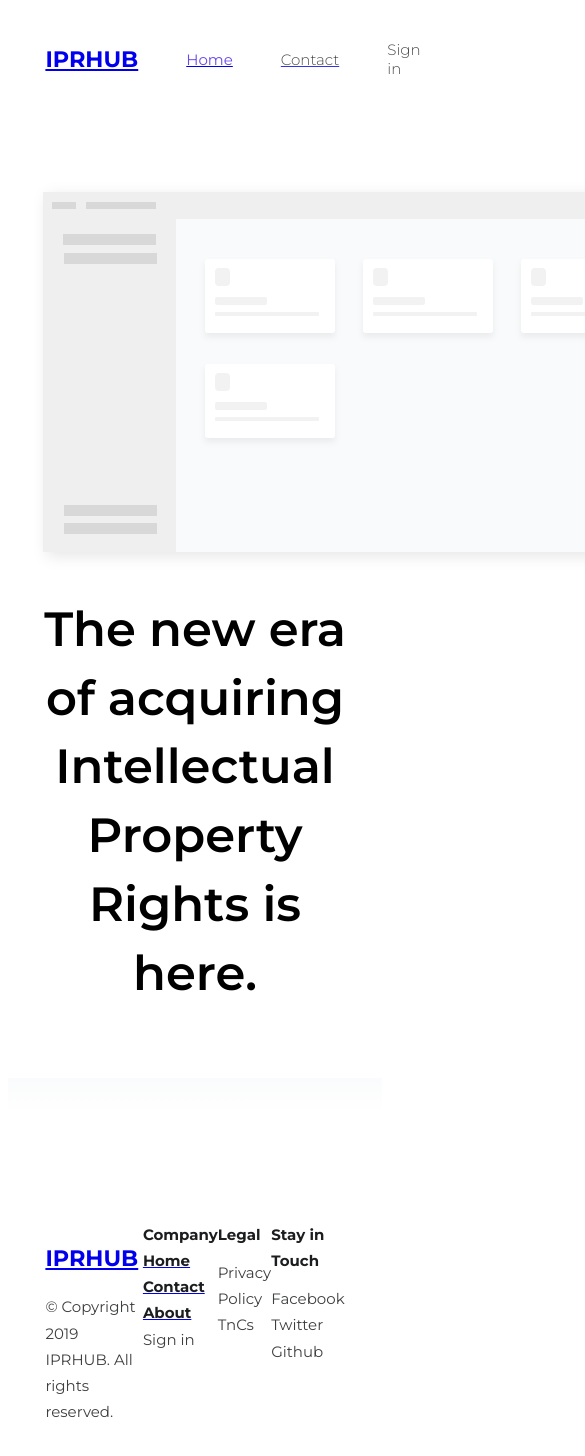
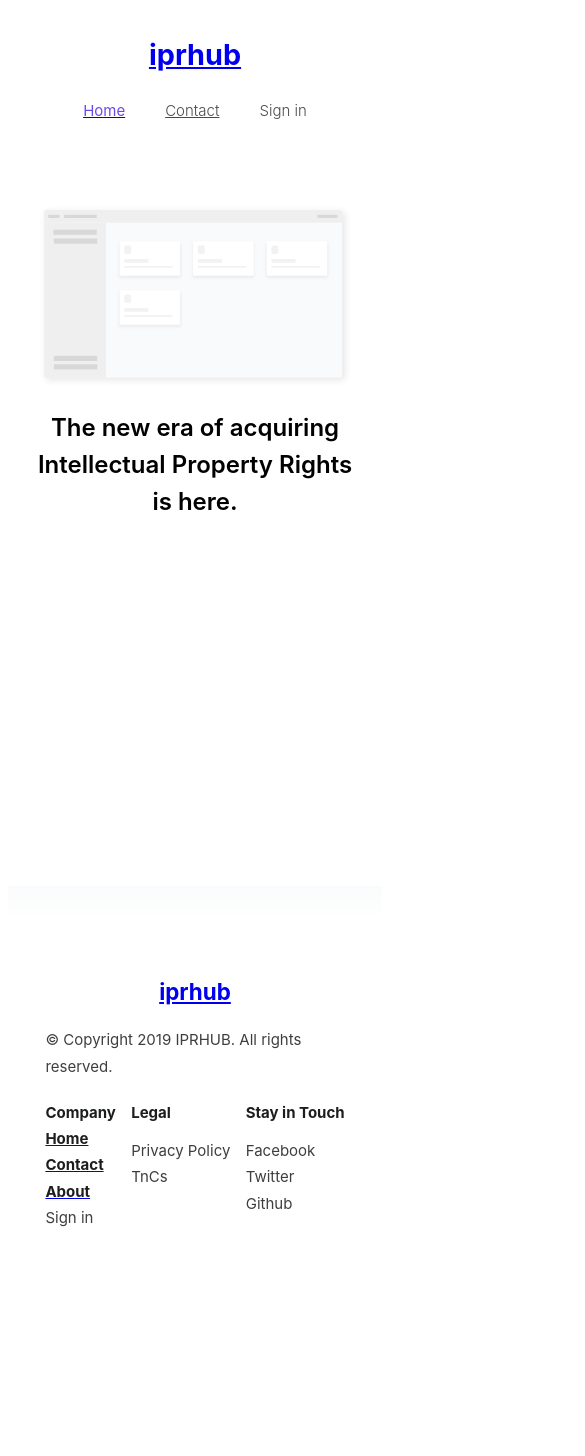
Before and after one commit to iprhub/iprhub, a Next.js app: page / in a window 390 px wide. Shown: the top 1456 px of the page, 585 px wide, since content can reach past the window. After the commit the page ends 1279 px from the top, so only its background shows below. Built offline with nearby package versions, Linux system fonts and the light colour scheme.

Commit message:
Improved mobile view

```diff
--- a/components/Footer.js
+++ b/components/Footer.js
@@ -1,6 +1,9 @@
 import React from 'react';
 import styled from 'styled-components';
 import Link from 'next/link';
+
+//local imports
+import { mobileWidth } from '../lib/utils/screenSizes';
 
 const FooterWrapper = styled.div`
   background-image: linear-gradient(#fafbfc 0, #fff 36px);
@@ -14,6 +17,10 @@ const FooterStyle = styled.div`
   margin-left: 10%;
   margin-right: 10%;
   padding: 144px 0 72px;
+  @media (max-width: ${mobileWidth}) {
+    flex-direction: column;
+    padding: 70px 0 40px;
+  }
 `;
 
 const FooterLeftStyle = styled.div`
@@ -23,6 +30,9 @@ const FooterLeftStyle = styled.div`
   margin: 0;
   padding: 0;
   text-align: left;
+  @media (max-width: ${mobileWidth}) {
+    padding: 0px 0px 20px 0px;
+  }
 `;
 
 const FooterRightStyle = styled.div`
@@ -74,6 +84,9 @@ const LogoStyle = styled.p`
   font-weight: 700;
   font-size: 1.4rem;
   cursor: pointer;
+  @media (max-width: ${mobileWidth}) {
+    text-align: center;
+  }
 `;
 
 const Footer = () => {
@@ -82,7 +95,7 @@ const Footer = () => {
       <FooterStyle>
         <FooterLeftStyle>
           <Link href="/">
-            <LogoStyle>IPRHUB</LogoStyle>
+            <LogoStyle>iprhub</LogoStyle>
           </Link>
           <FooterItemsStyle>
             © Copyright 2019 IPRHUB. All rights reserved.
--- a/components/Home.js
+++ b/components/Home.js
@@ -3,6 +3,7 @@ import styled from 'styled-components';
 
 //local imports
 import { HomeDesign } from '../static/ProductIllustrations';
+import { mobileWidth } from '../lib/utils/screenSizes';
 
 const HomeWrapper = styled.div`
   -webkit-font-smoothing: antialiased;
@@ -12,6 +13,12 @@ const HomeWrapper = styled.div`
   padding: 70px 24px;
   text-align: center;
   min-height: 766px;
+  display: flex;
+  flex-direction: column;
+  align-items: center;
+  @media (max-width: ${mobileWidth}) {
+    padding: 85px 24px;
+  }
 `;
 
 const StrongText = styled.div`
@@ -23,12 +30,25 @@ const StrongText = styled.div`
   margin: 0 auto;
   max-width: 744px;
   line-height: 4.3rem;
+  @media (max-width: ${mobileWidth}) {
+    font-size: 1.5rem;
+    line-height: 2.3rem;
+  }
+`;
+
+const IllustrationsWrapper = styled.div`
+  width: 60vw;
+  @media (max-width: ${mobileWidth}) {
+    width: 80vw;
+  }
 `;
 
 const Home = () => {
   return (
     <HomeWrapper>
-      <HomeDesign />
+      <IllustrationsWrapper>
+        <HomeDesign />
+      </IllustrationsWrapper>
       <StrongText>
         The new era of acquiring Intellectual Property Rights is here.
       </StrongText>
--- a/components/Layout.js
+++ b/components/Layout.js
@@ -1,28 +1,46 @@
 import React from 'react';
 import { ThemeProvider, createGlobalStyle } from 'styled-components';
+import styled from 'styled-components';
 
 //local imports
 import Meta from './Meta';
 import Nav from './Nav';
 import Footer from './Footer';
 import { Theme } from '../lib/utils/myTheme';
+import { headerFont, bodyFont } from '../lib/utils/fonts';
 
-const GlobalStyles = createGlobalStyle`
-  body {
-    @import url('https://fonts.googleapis.com/css?family=Montserrat:300,400,500,600,700,800');
-    font-family: 'Montserrat', sans-serif;
-  }
+// const GlobalStyles = createGlobalStyle`
+//   body {
+//     @import url('https://fonts.googleapis.com/css?family=Montserrat:300,400,500,600,700,800');
+//     font-family: 'Montserrat', sans-serif;
+//   }
+// `;
+
+const ContentWrapper = styled.div`
+  font-family: ${bodyFont};
+`;
+
+const HeaderWrapper = styled.div`
+  font-family: ${headerFont};
+`;
+
+const FooterWrapper = styled.div`
+  font-family: ${headerFont};
 `;
 
 const Layout = ({ children }) => {
   return (
     <ThemeProvider theme={Theme}>
       <div>
-        <GlobalStyles />
+        {/* <GlobalStyles /> */}
         <Meta title="IPRHUB" />
-        <Nav />
-        {children}
-        <Footer />
+        <HeaderWrapper>
+          <Nav />
+        </HeaderWrapper>
+        <ContentWrapper>{children}</ContentWrapper>
+        <FooterWrapper>
+          <Footer />
+        </FooterWrapper>
       </div>
     </ThemeProvider>
   );
--- a/components/Nav.js
+++ b/components/Nav.js
@@ -1,6 +1,9 @@
 import React from 'react';
 import styled from 'styled-components';
 import Link from 'next/link';
+
+//local imports
+import { mobileWidth } from '../lib/utils/screenSizes';
 
 const NavBarStyle = styled.div`
   -webkit-font-smoothing: antialiased;
@@ -10,6 +13,11 @@ const NavBarStyle = styled.div`
   padding: 15px 0;
   margin-left: 10%;
   margin-right: 10%;
+  @media (max-width: ${mobileWidth}) {
+    flex-direction: column;
+    align-items: center;
+    padding: 0;
+  }
 `;
 
 const MenuStyle = styled.div`
@@ -18,10 +26,12 @@ const MenuStyle = styled.div`
   box-sizing: border-box;
   display: flex;
   font-size: 15px;
-  /* font-weight: 300; */
   justify-content: center;
   margin: 0;
   padding: 0;
+  @media (max-width: ${mobileWidth}) {
+    font-size: 15px;
+  }
 `;
 
 const MenuItemStyle = styled.div`
@@ -43,18 +53,26 @@ const MenuItemStyle = styled.div`
     opacity: 1;
     font-weight: 400;
   }
+
+  @media (max-width: ${mobileWidth}) {
+    margin: 0;
+    padding: 0 20px;
+  }
 `;
 
 const LogoStyle = styled.p`
   font-weight: 700;
   font-size: 1.4rem;
   cursor: pointer;
+  @media (max-width: ${mobileWidth}) {
+    font-size: 1.8rem;
+  }
 `;
 const Nav = () => {
   return (
     <NavBarStyle>
       <Link href="/">
-        <LogoStyle>IPRHUB</LogoStyle>
+        <LogoStyle>iprhub</LogoStyle>
       </Link>
       <MenuStyle>
         <Link href="/">
@@ -70,3 +88,5 @@ const Nav = () => {
 };
 
 export default Nav;
+
+export { LogoStyle };
--- /dev/null
+++ b/lib/utils/fonts.js
@@ -0,0 +1,4 @@
+export const bodyFont =
+  '-apple-system, BlinkMacSystemFont, "Segoe UI", Helvetica, Arial, sans-serif, "Apple Color Emoji", "Segoe UI Emoji", "Segoe UI Symbol"';
+export const headerFont = `"Avenir Next", ${bodyFont}`;
+export const monospace = "dm, monospace";
--- /dev/null
+++ b/lib/utils/screenSizes.js
@@ -0,0 +1 @@
+export const mobileWidth = '768px';
--- a/static/ProductIllustrations.js
+++ b/static/ProductIllustrations.js
@@ -1,17 +1,23 @@
 export const HomeDesign = () => (
   <svg
-    width="670"
-    height="390"
+    // width="400"
+    // height="225"
     viewBox="0 0 670 390"
     fill="none"
     xmlns="http://www.w3.org/2000/svg"
   >
     <rect width="670" height="390" fill="white" />
     <g filter="url(#filter0_d)">
-      <rect x="11" y="11" width="640" height="360" fill="#F9FAFB" />
+      <rect x="11" y="11" width="640" height="360" rx="6" fill="#F9FAFB" />
     </g>
-    <rect x="11" y="11" width="640" height="27" fill="#EFEFEF" />
-    <rect x="11" y="38" width="133" height="333" fill="#EFEFEF" />
+    <path
+      d="M11 17C11 13.6863 13.6863 11 17 11H645C648.314 11 651 13.6863 651 17V38H11V17Z"
+      fill="#EFEFEF"
+    />
+    <path
+      d="M11 38H144V371H17C13.6863 371 11 368.314 11 365V38Z"
+      fill="#EFEFEF"
+    />
     <rect x="20" y="21" width="24" height="7" fill="#D8D8D8" />
     <rect x="54" y="21" width="70" height="7" fill="#D8D8D8" />
     <rect x="598" y="21" width="43" height="7" fill="#D8D8D8" />
```
